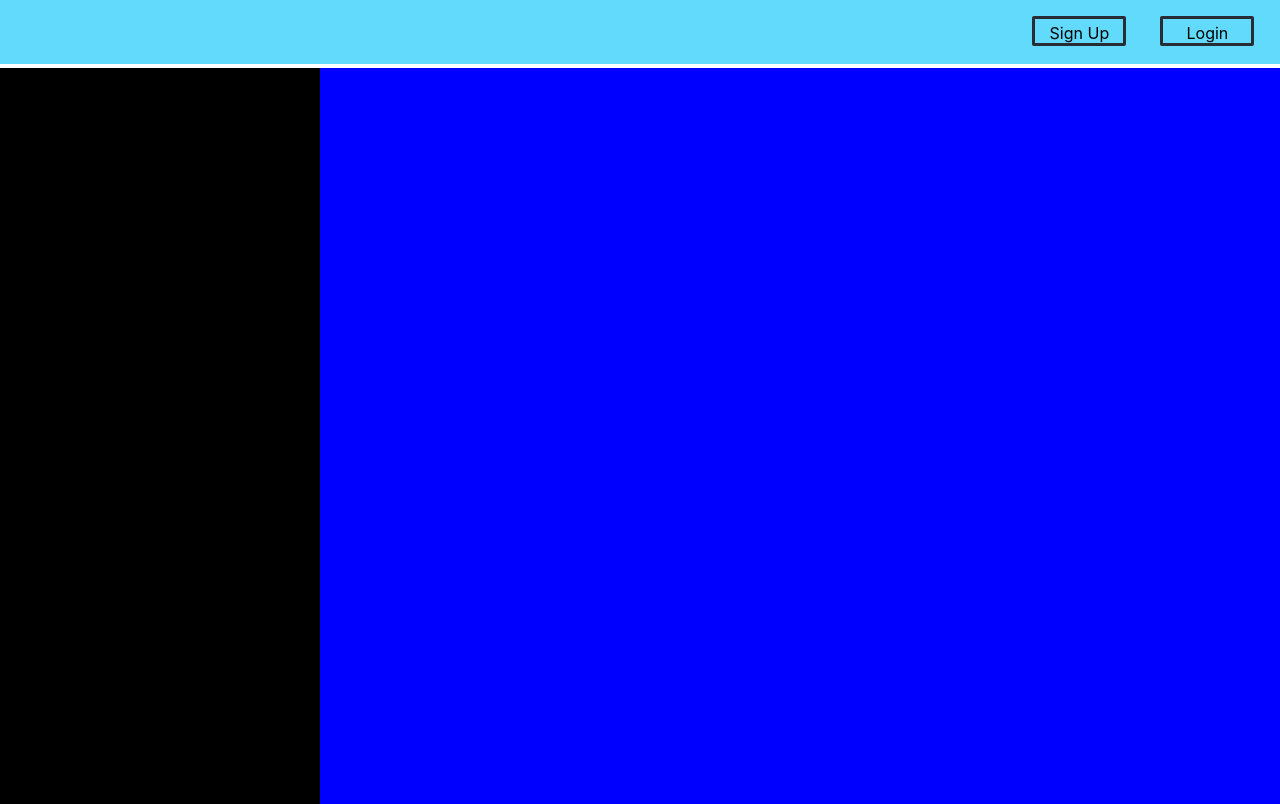
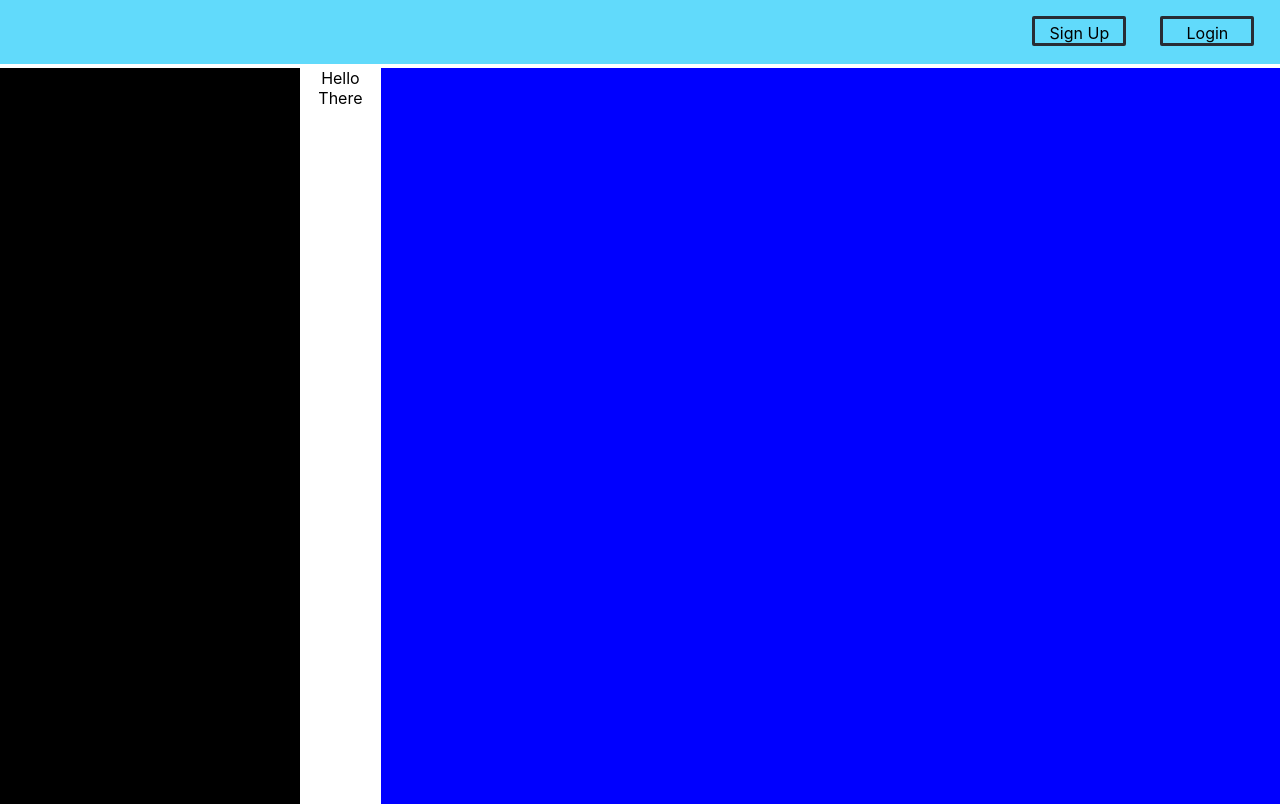
Before and after one commit to cihad84/KitchenHelper, a React (Create React App) app in the folder my-app/: page / in a window 1280 px wide. Built offline with nearby package versions, Linux system fonts and the light colour scheme.

Commit message:
test change

```diff
--- a/my-app/src/App.js
+++ b/my-app/src/App.js
@@ -11,6 +11,7 @@ function App() {
       <Nav></Nav>
       <div className='main'>
         <Inventory></Inventory>
+        <div>Hello There</div>
         <Recipes></Recipes>
       </div>
 
```
